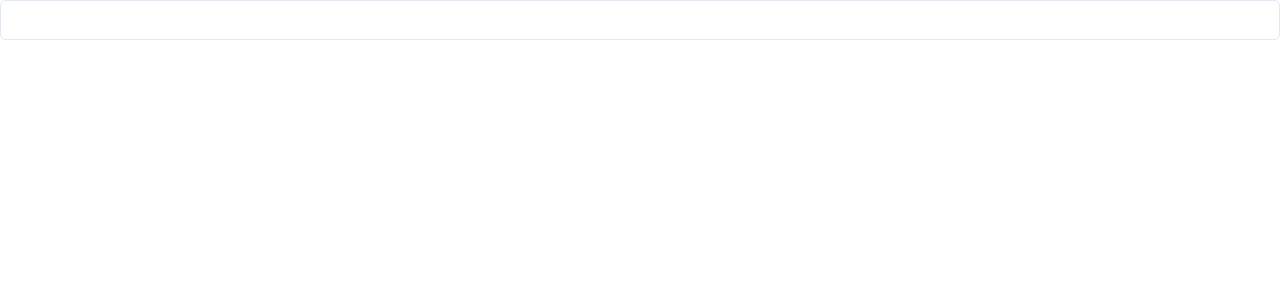
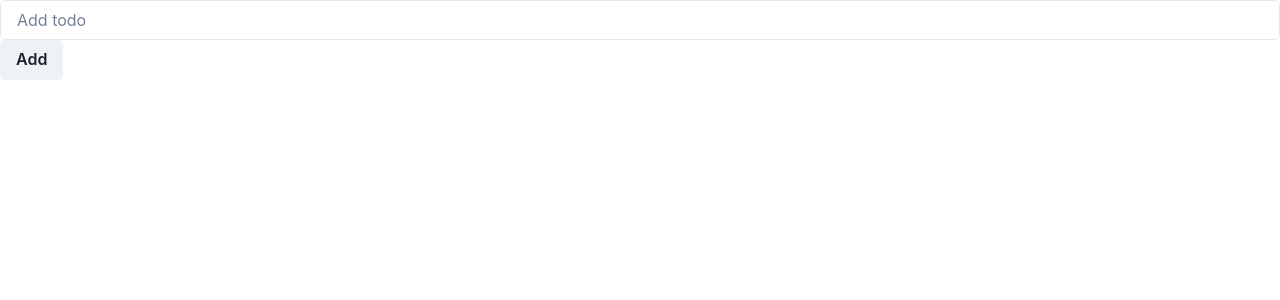
Before and after one commit to donovangg/adventurer-handbook, a Next.js app: page /TodoList in a window 1280 px wide. Shown: the top 300 px of the page. Built offline with nearby package versions, Linux system fonts and the light colour scheme.

Commit message:
add form components and add todo funcionality added

```diff
--- a/components/Main.js
+++ b/components/Main.js
@@ -102,7 +102,7 @@ export default function Main({ characters, weapons }) {
               width="100%"
               height="100%"
               opacity="80%"
-              _groupHover={{ opacity: "0" }}
+              _groupHover={{ opacity: "0", transition: "500ms" }}
             ></Box>
             <Text
               textAlign="center"
@@ -192,7 +192,7 @@ export default function Main({ characters, weapons }) {
               width="100%"
               height="100%"
               opacity="80%"
-              _groupHover={{ opacity: "0" }}
+              _groupHover={{ opacity: "0", transition: "500ms"  }}
             ></Box>
             <Text
               color="white"
--- /dev/null
+++ b/components/Todo.js
@@ -0,0 +1,10 @@
+import React from 'react'
+import { Box, Flex, Text } from "@chakra-ui/react";
+
+export default function Todo({text, completed}) {
+  return (
+    <Flex>
+        <Text>{text}</Text>
+    </Flex>
+  )
+}
--- /dev/null
+++ b/components/TodoContainer.js
@@ -0,0 +1,15 @@
+import React from "react";
+import Todo from "./Todo";
+import { Box, Flex, Text } from "@chakra-ui/react";
+
+export default function TodoContainer({ todos }) {
+  return (
+    <div>
+      {todos.map((todo) => (
+        <div key={todo.id}>
+          <Todo text={todo.text} completed={todo.completed} />
+        </div>
+      ))}
+    </div>
+  );
+}
--- /dev/null
+++ b/components/TodoForm.js
@@ -0,0 +1,38 @@
+import React from "react";
+import {
+  Button,
+  FormControl,
+  FormLabel,
+  FormErrorMessage,
+  FormHelperText,
+  Input,
+} from "@chakra-ui/react";
+
+export default function TodoForm({ todos, setTodos, inputText, setInputText }) {
+  const inputTextHandler = (e) => {
+    setInputText(e.target.value);
+  };
+
+  const addTodoHandler = (e) => {
+    e.preventDefault();
+    setTodos([
+        ...todos,
+        {text: inputText, completed: false, id: Math.random() * 100}
+    ])
+    setInputText('');
+  }
+
+  return (
+    <div>
+      <FormControl>
+        <Input
+          type="text"
+          onChange={inputTextHandler}
+          placeholder="Add todo"
+          value={inputText}
+        />
+        <Button onClick={addTodoHandler}>Add</Button>
+      </FormControl>
+    </div>
+  );
+}
--- a/pages/TodoList.js
+++ b/pages/TodoList.js
@@ -1,19 +1,20 @@
-import React from 'react'
-import {
-    FormControl,
-    FormLabel,
-    FormErrorMessage,
-    FormHelperText,
-    Input
-  } from '@chakra-ui/react'
-
+import React, { useState, useEffect } from "react";
+import TodoForm from "../components/TodoForm";
+import Todo from '../components/Todo';
+import TodoContainer from '../components/TodoContainer';
 
 export default function TodoList() {
+  const [todos, setTodos] = useState([]);
+  const [inputText, setInputText] = useState("");
   return (
     <div>
-        <FormControl>
-        <Input type='text' />
-        </FormControl>
+      <TodoForm
+        todos={todos}
+        setTodos={setTodos}
+        inputText={inputText}
+        setInputText={setInputText}
+      />
+      <TodoContainer todos={todos} inputText={inputText} />
     </div>
-  )
+  );
 }
```
